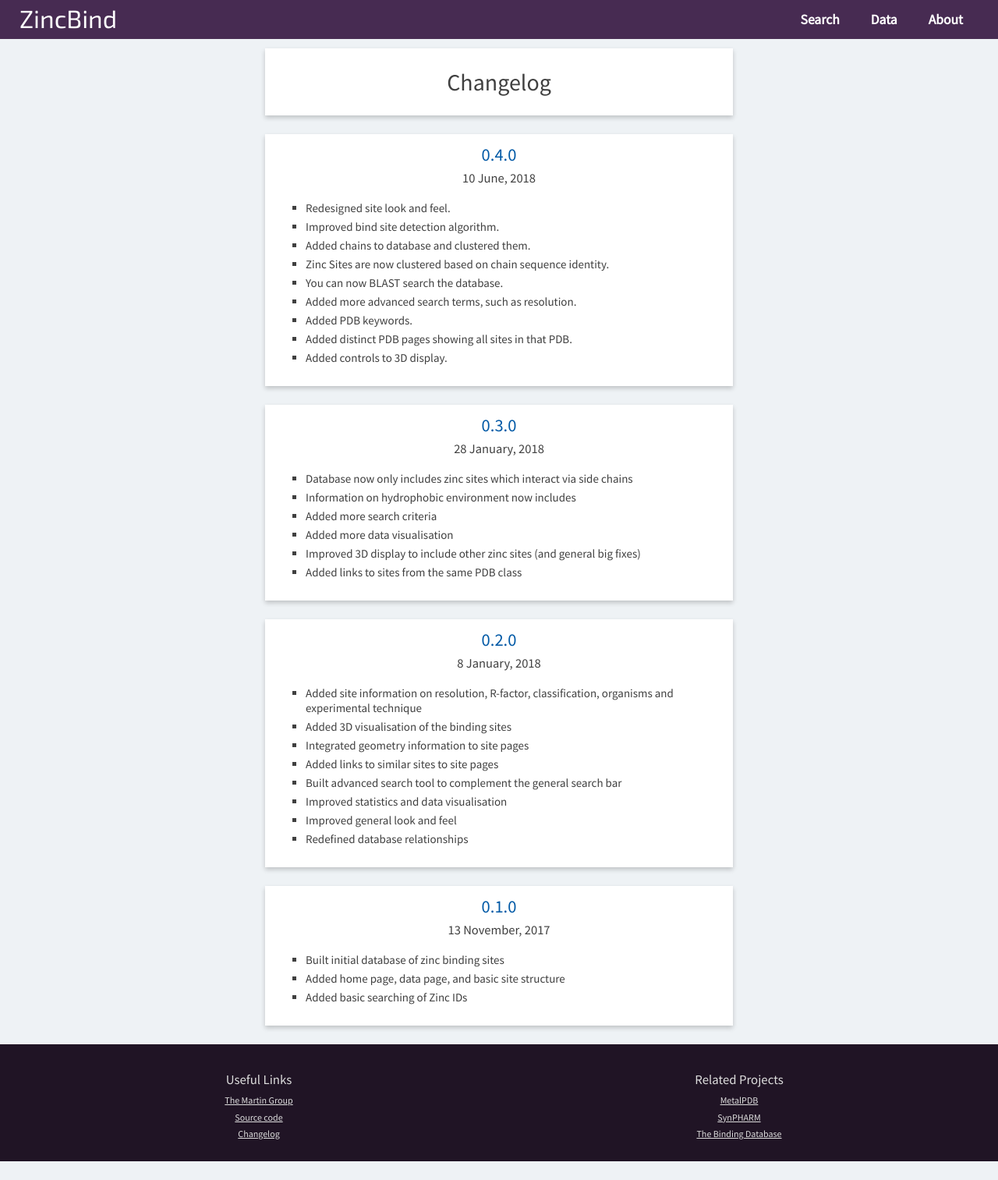
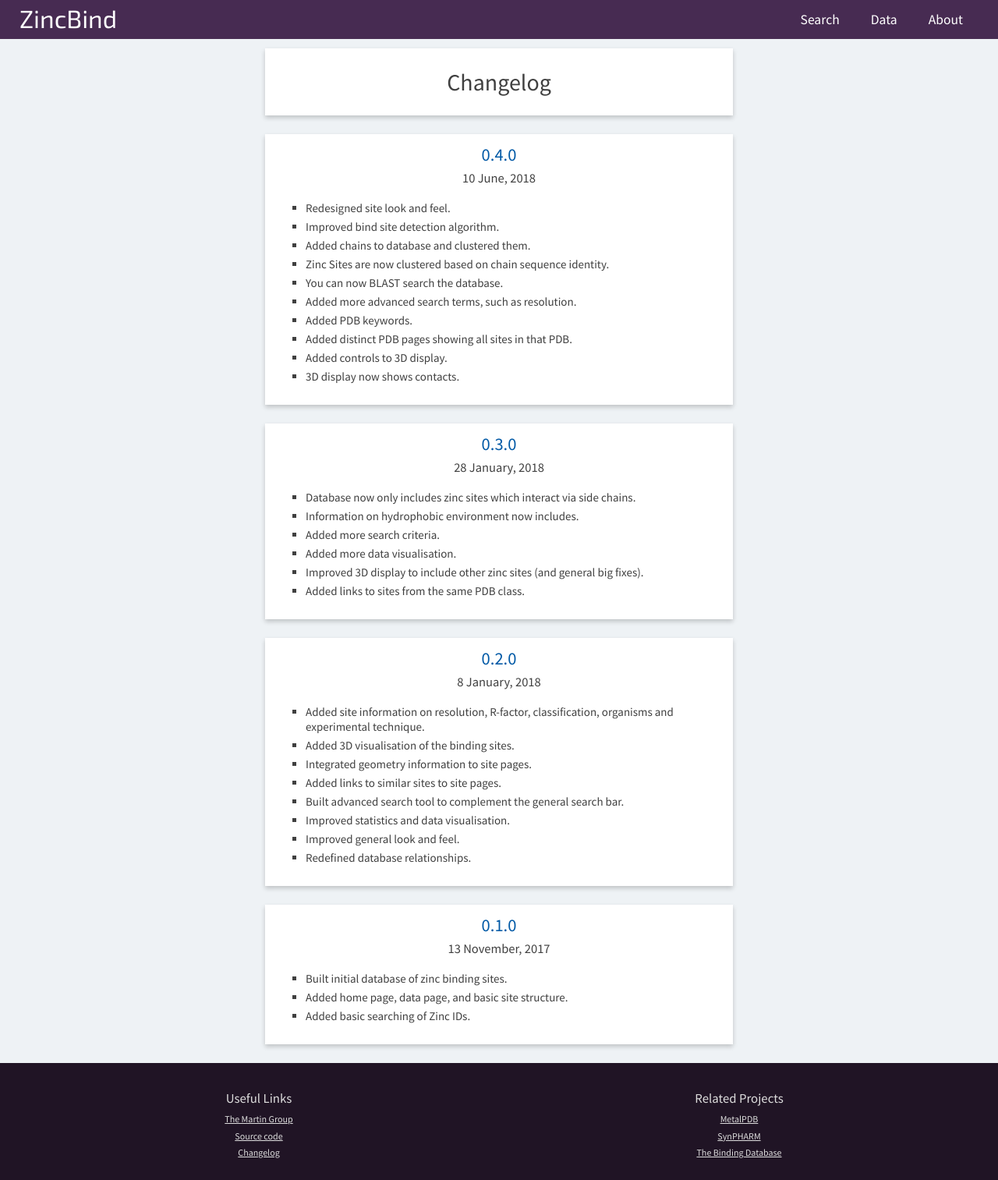
Before and after one commit to samirelanduk/ZincBindDB, a Django app: template core/templates/changelog.html in a window 1280 px wide. Shown: the whole page at 78% size. Before the commit the page ends 1489 px from the top, so only its background shows below. Run offline with Django 3.2, Linux system fonts and the light colour scheme; the template is opened without the code that fills it, so the values that code supplies are empty; style sheets or scripts are compiled from the project's sources; some libraries are stand-ins or nearby versions.

Commit message:
Improve site page display

```diff
--- a/core/static/css/_base.scss
+++ b/core/static/css/_base.scss
@@ -71,7 +71,6 @@ nav {
         a {
             display: block;
             text-align: center;
-            font-weight: bold;
             padding: 1.2rem;
             color: inherit;
             border-top: 0.1px solid $border-gray;
--- a/core/static/css/_containers.scss
+++ b/core/static/css/_containers.scss
@@ -31,4 +31,14 @@
         grid-template-columns: 1fr 1fr;
     }
 
+    .grid-2 {
+        display: grid;
+        grid-template-columns: 1fr 1fr;
+        grid-column-gap: $padding;
+
+        div {
+            margin-top: 0px;
+        }
+    }
+
 }
--- a/core/static/css/_forms.scss
+++ b/core/static/css/_forms.scss
@@ -13,6 +13,7 @@ form {
         border-radius: $curvature;
         border: 1px solid $border-gray;
         font-family: $font;
+        margin: 0px;
     }
 
     input[type=text], input[type=date] {
--- a/core/static/css/_home.scss
+++ b/core/static/css/_home.scss
@@ -152,11 +152,13 @@
     main {
 
         #site-description, #home-picture {
+            box-sizing: border-box;
             width: $desktop-width / 2;
             margin-left: auto;
         }
 
         #site-search, #site-more-info {
+            box-sizing: border-box;
             width: $desktop-width / 2;
             margin-right: auto;
         }
--- a/core/static/js/ngl.js
+++ b/core/static/js/ngl.js
@@ -35,14 +35,16 @@ function drawNgl(code, representations, zoom) {
 function drawWholePdb(code, metals, residues) {
     drawNgl(code, [
         ["ball+stick", {sele: metals, aspectRatio: 8}],
-        ["licorice", {sele: residues}]
+        ["licorice", {sele: residues}],
+        ["contact", {sele: metals + " or " + residues}]
     ], false);
 }
 
 function drawZincSite(code, metals, residues) {
     var stage = drawNgl(code, [
         ["ball+stick", {sele: metals, aspectRatio: 8}],
-        ["licorice", {sele: residues}]
+        ["licorice", {sele: residues}],
+        ["contact", {sele: metals + " or " + residues}]
     ], true);
 }
 
--- a/core/templates/base.html
+++ b/core/templates/base.html
@@ -6,7 +6,7 @@
     <meta charset="utf-8">
     <meta name="author" content="Sam Ireland">
     <meta name="description" content="ZincBind - the database of zinc binding sites">
-    <meta name="viewport" content="width=device-width, initial-scale=1">
+    <meta name="viewport" content="width=device-width, user-scalable=no, minimum-scale=1.0, maximum-scale=1.0">
     <link rel="icon" type="image/png" href="/static/images/favicon.png">
     <title>{% block title %}{% endblock %} - ZincBind</title>
     <link href='https://fonts.googleapis.com/css?family=Exo+2|Source+Sans+Pro' rel='stylesheet' type='text/css'>
@@ -42,7 +42,7 @@
         <div class="footer-column">
             <h3>Useful Links</h3>
             <a href="http://www.bioinf.org.uk/" target="_blank">The Martin Group</a>
-            <a href="https://github.com/samirelanduk/zincDB" target="_blank">Source code</a>
+            <a href="https://github.com/samirelanduk/zincbind" target="_blank">Source code</a>
             <a href="/changelog/">Changelog</a>
         </div>
         <div class="footer-column">
--- a/core/templates/changelog.html
+++ b/core/templates/changelog.html
@@ -20,6 +20,7 @@
         <li>Added PDB keywords.</li>
         <li>Added distinct PDB pages showing all sites in that PDB.</li>
         <li>Added controls to 3D display.</li>
+        <li>3D display now shows contacts.</li>
       </ul>
     </div>
 
@@ -29,12 +30,12 @@
          target="_blank">0.3.0</a></h2>
       <div class="release-date">28 January, 2018</div>
       <ul>
-        <li>Database now only includes zinc sites which interact via side chains</li>
-        <li>Information on hydrophobic environment now includes</li>
-        <li>Added more search criteria</li>
-        <li>Added more data visualisation</li>
-        <li>Improved 3D display to include other zinc sites (and general big fixes)</li>
-        <li>Added links to sites from the same PDB class</li>
+        <li>Database now only includes zinc sites which interact via side chains.</li>
+        <li>Information on hydrophobic environment now includes.</li>
+        <li>Added more search criteria.</li>
+        <li>Added more data visualisation.</li>
+        <li>Improved 3D display to include other zinc sites (and general big fixes).</li>
+        <li>Added links to sites from the same PDB class.</li>
       </ul>
     </div>
 
@@ -44,14 +45,14 @@
          target="_blank">0.2.0</a></h2>
       <div class="release-date">8 January, 2018</div>
       <ul>
-        <li>Added site information on resolution, R-factor, classification, organisms and experimental technique</li>
-        <li>Added 3D visualisation of the binding sites</li>
-        <li>Integrated geometry information to site pages</li>
-        <li>Added links to similar sites to site pages</li>
-        <li>Built advanced search tool to complement the general search bar</li>
-        <li>Improved statistics and data visualisation</li>
-        <li>Improved general look and feel</li>
-        <li>Redefined database relationships</li>
+        <li>Added site information on resolution, R-factor, classification, organisms and experimental technique.</li>
+        <li>Added 3D visualisation of the binding sites.</li>
+        <li>Integrated geometry information to site pages.</li>
+        <li>Added links to similar sites to site pages.</li>
+        <li>Built advanced search tool to complement the general search bar.</li>
+        <li>Improved statistics and data visualisation.</li>
+        <li>Improved general look and feel.</li>
+        <li>Redefined database relationships.</li>
       </ul>
     </div>
 
@@ -60,9 +61,9 @@
          target="_blank">0.1.0</a></h2>
       <div class="release-date">13 November, 2017</div>
       <ul>
-        <li>Built initial database of zinc binding sites</li>
-        <li>Added home page, data page, and basic site structure</li>
-        <li>Added basic searching of Zinc IDs</li>
+        <li>Built initial database of zinc binding sites.</li>
+        <li>Added home page, data page, and basic site structure.</li>
+        <li>Added basic searching of Zinc IDs.</li>
       </ul>
     </div>
 </div>
--- a/zinc/templates/pdb.html
+++ b/zinc/templates/pdb.html
@@ -34,7 +34,7 @@
 {% endblock %}
 
 {% block endjs %}
-    <script src="https://cdn.rawgit.com/arose/ngl/v0.10.4-1/dist/ngl.js"></script>
+    <script src="https://unpkg.com/ngl@2.0.0-dev.32"></script>
     <script src="/static/js/ngl.js"></script>
     <script>drawWholePdb("{{ pdb.id }}", "{{ pdb.ngl_metals_sele }}", "{{ pdb.ngl_residues_sele }}"); setUpControls();</script>
 {% endblock %}
```
Also changed, not shown: core/static/css/_data.scss (+27 -6 lines), zinc/templates/zinc-site.html (+10 -14 lines), core/static/images/loading.gif (added).
